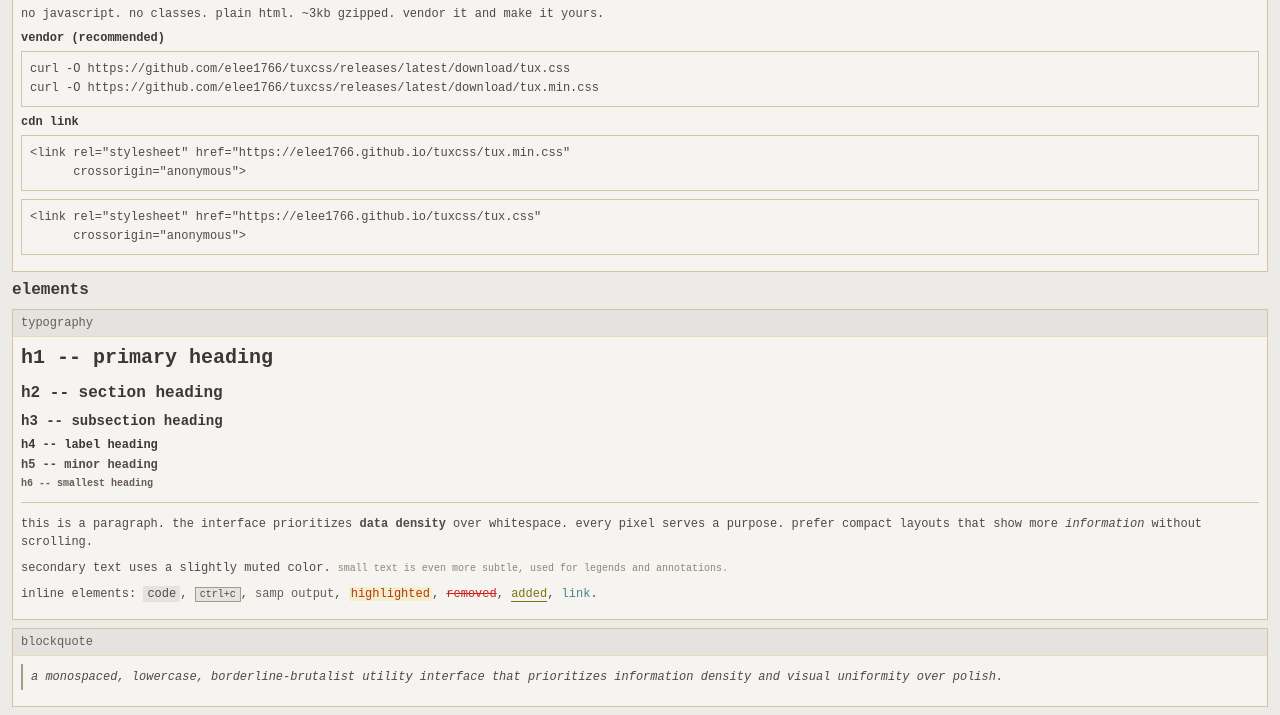
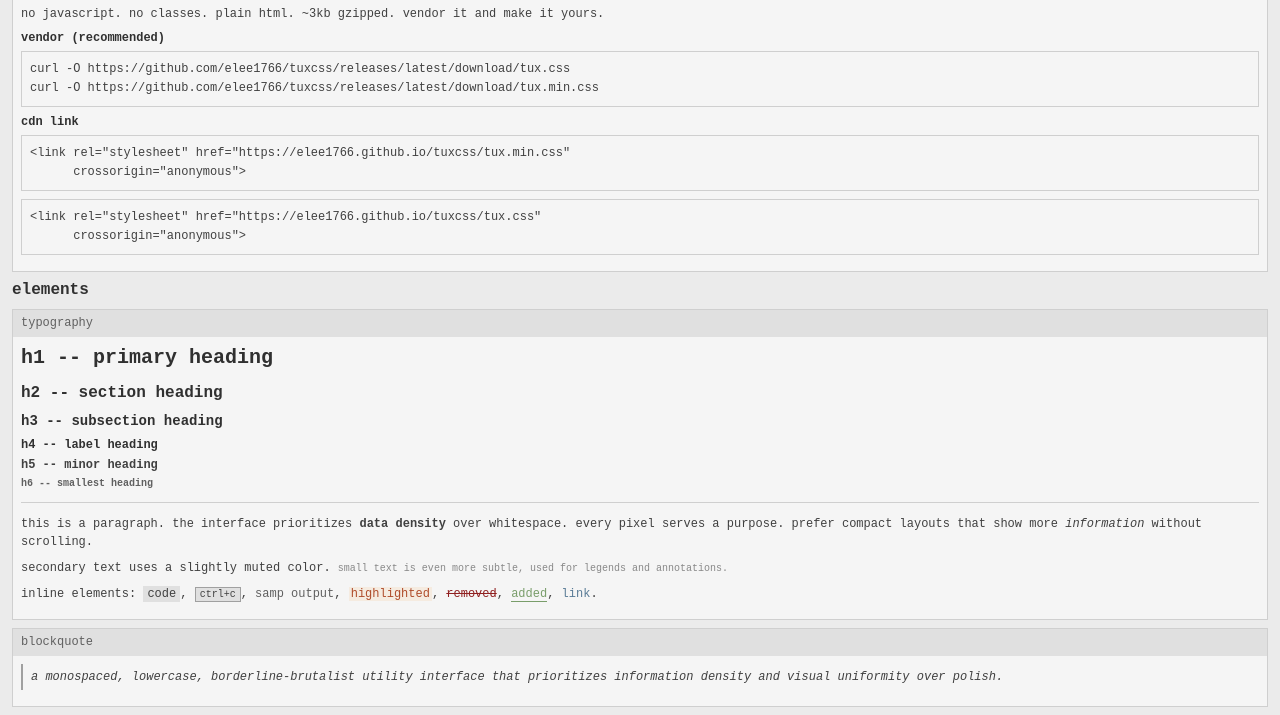
Before and after one commit to elee1766/tuxcss, a website: page index.html in a window 1280 px wide. Shown: the part 143-858 px from the top of the page. Drawn offline with Linux system fonts and the light colour scheme.

Commit message:
jellybeans palette: neutral gray light mode, true jellybeans dark mode, responsive layout

```diff
--- a/tux.css
+++ b/tux.css
@@ -12,121 +12,121 @@
   --tux-radius-sm: 2px;
 }
 
-/* light (default) -- warm gruvbox-inspired */
+/* light (default) -- jellybeans-inspired, neutral gray base */
 :root, [data-theme="light"] {
-  --tux-bg-base: #edebe8;
-  --tux-bg-surface: #f5f4f1;
-  --tux-bg-raised: #e5e3e0;
-  --tux-bg-muted: #d3d1cd;
-  --tux-bg-overlay: #282828;
-  --tux-text: #3c3836;
-  --tux-text-secondary: #504945;
-  --tux-text-tertiary: #665c54;
-  --tux-text-muted: #928374;
-  --tux-text-faint: #bdae93;
-  --tux-text-inverse: #fbf1c7;
-  --tux-border: #d5c4a1;
-  --tux-border-subtle: #ebdbb2;
-  --tux-border-strong: #a89984;
-  --tux-primary: #458588;
-  --tux-primary-hover: #076678;
-  --tux-primary-strong: #076678;
-  --tux-primary-soft: #83a598;
-  --tux-primary-subtle: #e5ece6;
-  --tux-success: #79740e;
-  --tux-success-soft: #98971a;
-  --tux-success-subtle: #eef0d5;
-  --tux-success-muted: #b8bb26;
-  --tux-warning: #b57614;
-  --tux-warning-soft: #d79921;
-  --tux-warning-subtle: #f5edcf;
-  --tux-warning-muted: #af3a03;
-  --tux-error: #cc241d;
-  --tux-error-soft: #fb4934;
-  --tux-error-hover: #9d0006;
-  --tux-error-subtle: #fce1de;
-  --tux-interactive: #504945;
-  --tux-interactive-hover: #3c3836;
-  --tux-interactive-soft: #665c54;
+  --tux-bg-base: #ebebeb;
+  --tux-bg-surface: #f5f5f5;
+  --tux-bg-raised: #e0e0e0;
+  --tux-bg-muted: #d0d0d0;
+  --tux-bg-overlay: #151515;
+  --tux-text: #303030;
+  --tux-text-secondary: #404040;
+  --tux-text-tertiary: #606060;
+  --tux-text-muted: #888888;
+  --tux-text-faint: #b0b0b0;
+  --tux-text-inverse: #f5f5f5;
+  --tux-border: #cfcfcf;
+  --tux-border-subtle: #e0e0e0;
+  --tux-border-strong: #a0a0a0;
+  --tux-primary: #597b96;
+  --tux-primary-hover: #425e75;
+  --tux-primary-strong: #3a5269;
+  --tux-primary-soft: #8197bf;
+  --tux-primary-subtle: #e3e9f0;
+  --tux-success: #799d6a;
+  --tux-success-soft: #99ad6a;
+  --tux-success-subtle: #e6ede2;
+  --tux-success-muted: #99ad6a;
+  --tux-warning: #cf6a4c;
+  --tux-warning-soft: #ffb964;
+  --tux-warning-subtle: #f5ebe0;
+  --tux-warning-muted: #af4c2a;
+  --tux-error: #902020;
+  --tux-error-soft: #cc4444;
+  --tux-error-hover: #701818;
+  --tux-error-subtle: #f0e0e0;
+  --tux-interactive: #505050;
+  --tux-interactive-hover: #353535;
+  --tux-interactive-soft: #707070;
   color-scheme: light;
 }
 
-/* dark -- auto via prefers-color-scheme or manual via data-theme */
+/* dark -- jellybeans native palette */
 @media (prefers-color-scheme: dark) {
   :root:not([data-theme="light"]) {
-    --tux-bg-base: #1d2021;
-    --tux-bg-surface: #282828;
-    --tux-bg-raised: #3c3836;
-    --tux-bg-muted: #504945;
-    --tux-bg-overlay: #1d2021;
-    --tux-text: #ebdbb2;
-    --tux-text-secondary: #d5c4a1;
-    --tux-text-tertiary: #a89984;
-    --tux-text-muted: #928374;
-    --tux-text-faint: #665c54;
-    --tux-text-inverse: #1d2021;
-    --tux-border: #504945;
-    --tux-border-subtle: #3c3836;
-    --tux-border-strong: #665c54;
-    --tux-primary: #83a598;
-    --tux-primary-hover: #8ec07c;
-    --tux-primary-strong: #458588;
-    --tux-primary-soft: #83a598;
-    --tux-primary-subtle: #323b35;
-    --tux-success: #b8bb26;
-    --tux-success-soft: #98971a;
-    --tux-success-subtle: #2e2e1f;
-    --tux-success-muted: #79740e;
-    --tux-warning: #fabd2f;
-    --tux-warning-soft: #d79921;
-    --tux-warning-subtle: #352e1e;
-    --tux-warning-muted: #fe8019;
-    --tux-error: #fb4934;
-    --tux-error-soft: #cc241d;
-    --tux-error-hover: #fb4934;
-    --tux-error-subtle: #3c2120;
-    --tux-interactive: #a89984;
-    --tux-interactive-hover: #d5c4a1;
-    --tux-interactive-soft: #928374;
+    --tux-bg-base: #121212;
+    --tux-bg-surface: #151515;
+    --tux-bg-raised: #1c1c1c;
+    --tux-bg-muted: #333333;
+    --tux-bg-overlay: #000000;
+    --tux-text: #e8e8d3;
+    --tux-text-secondary: #c8c8b0;
+    --tux-text-tertiary: #888888;
+    --tux-text-muted: #605958;
+    --tux-text-faint: #404040;
+    --tux-text-inverse: #151515;
+    --tux-border: #333333;
+    --tux-border-subtle: #252525;
+    --tux-border-strong: #555555;
+    --tux-primary: #8197bf;
+    --tux-primary-hover: #8fbfdc;
+    --tux-primary-strong: #668799;
+    --tux-primary-soft: #8197bf;
+    --tux-primary-subtle: #1a2030;
+    --tux-success: #99ad6a;
+    --tux-success-soft: #799d6a;
+    --tux-success-subtle: #1a2218;
+    --tux-success-muted: #556633;
+    --tux-warning: #fad07a;
+    --tux-warning-soft: #ffb964;
+    --tux-warning-subtle: #2a2218;
+    --tux-warning-muted: #cf6a4c;
+    --tux-error: #cf6a4c;
+    --tux-error-soft: #902020;
+    --tux-error-hover: #ff6a4c;
+    --tux-error-subtle: #2a1515;
+    --tux-interactive: #888888;
+    --tux-interactive-hover: #c8c8b0;
+    --tux-interactive-soft: #605958;
     color-scheme: dark;
   }
 }
 
 [data-theme="dark"] {
-  --tux-bg-base: #1d2021;
-  --tux-bg-surface: #282828;
-  --tux-bg-raised: #3c3836;
-  --tux-bg-muted: #504945;
-  --tux-bg-overlay: #1d2021;
-  --tux-text: #ebdbb2;
-  --tux-text-secondary: #d5c4a1;
-  --tux-text-tertiary: #a89984;
-  --tux-text-muted: #928374;
-  --tux-text-faint: #665c54;
-  --tux-text-inverse: #1d2021;
-  --tux-border: #504945;
-  --tux-border-subtle: #3c3836;
-  --tux-border-strong: #665c54;
-  --tux-primary: #83a598;
-  --tux-primary-hover: #8ec07c;
-  --tux-primary-strong: #458588;
-  --tux-primary-soft: #83a598;
-  --tux-primary-subtle: #323b35;
-  --tux-success: #b8bb26;
-  --tux-success-soft: #98971a;
-  --tux-success-subtle: #2e2e1f;
-  --tux-success-muted: #79740e;
-  --tux-warning: #fabd2f;
-  --tux-warning-soft: #d79921;
-  --tux-warning-subtle: #352e1e;
-  --tux-warning-muted: #fe8019;
-  --tux-error: #fb4934;
-  --tux-error-soft: #cc241d;
-  --tux-error-hover: #fb4934;
-  --tux-error-subtle: #3c2120;
-  --tux-interactive: #a89984;
-  --tux-interactive-hover: #d5c4a1;
-  --tux-interactive-soft: #928374;
+  --tux-bg-base: #121212;
+  --tux-bg-surface: #151515;
+  --tux-bg-raised: #1c1c1c;
+  --tux-bg-muted: #333333;
+  --tux-bg-overlay: #000000;
+  --tux-text: #e8e8d3;
+  --tux-text-secondary: #c8c8b0;
+  --tux-text-tertiary: #888888;
+  --tux-text-muted: #605958;
+  --tux-text-faint: #404040;
+  --tux-text-inverse: #151515;
+  --tux-border: #333333;
+  --tux-border-subtle: #252525;
+  --tux-border-strong: #555555;
+  --tux-primary: #8197bf;
+  --tux-primary-hover: #8fbfdc;
+  --tux-primary-strong: #668799;
+  --tux-primary-soft: #8197bf;
+  --tux-primary-subtle: #1a2030;
+  --tux-success: #99ad6a;
+  --tux-success-soft: #799d6a;
+  --tux-success-subtle: #1a2218;
+  --tux-success-muted: #556633;
+  --tux-warning: #fad07a;
+  --tux-warning-soft: #ffb964;
+  --tux-warning-subtle: #2a2218;
+  --tux-warning-muted: #cf6a4c;
+  --tux-error: #cf6a4c;
+  --tux-error-soft: #902020;
+  --tux-error-hover: #ff6a4c;
+  --tux-error-subtle: #2a1515;
+  --tux-interactive: #888888;
+  --tux-interactive-hover: #c8c8b0;
+  --tux-interactive-soft: #605958;
   color-scheme: dark;
 }
 
@@ -418,7 +418,23 @@ dialog > :not(header):not(footer) { padding: 1rem; }
 [data-grid="2"] { grid-template-columns: repeat(2, 1fr); }
 [data-grid="3"] { grid-template-columns: repeat(3, 1fr); }
 [data-grid="4"] { grid-template-columns: repeat(4, 1fr); }
-@media (max-width: 640px) { :is([data-grid="3"], [data-grid="4"]) { grid-template-columns: repeat(2, 1fr); } }
+
+/* -- responsive -- */
+@media (max-width: 640px) {
+  body { font-size: var(--tux-text-xs); }
+  main { padding: 0.5rem; }
+  body > header { padding: 0 0.5rem; }
+  nav { gap: 0.25rem; }
+  nav a { padding: 0.25rem 0.375rem; }
+  :is([data-grid="2"], [data-grid="3"], [data-grid="4"]) { grid-template-columns: 1fr; }
+  :is(section, article, aside) > :not(header):not(table):not(details) { padding: 0.375rem; }
+  table { display: block; overflow-x: auto; }
+  dialog { width: calc(100% - 1rem); }
+}
+
+@media (min-width: 641px) and (max-width: 1024px) {
+  :is([data-grid="3"], [data-grid="4"]) { grid-template-columns: repeat(2, 1fr); }
+}
 
 /* -- a11y -- */
 :focus-visible { outline: 2px solid var(--tux-primary); outline-offset: 1px; }
```
Also changed, not shown: tux.min.css.
